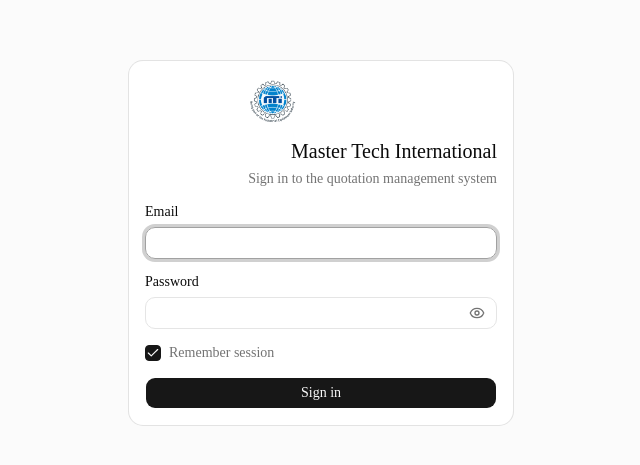
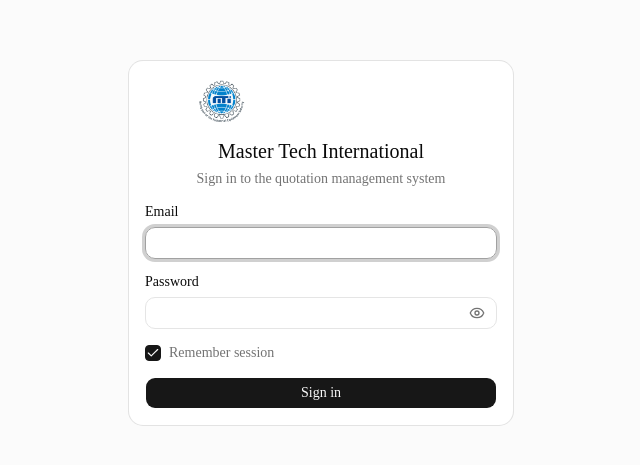
Before and after one commit to aiaceonesolutionscom/MTI-Quotation-system-, a Next.js app: page /login in a window 1280 px wide. Shown: the part 157-622 px from the top of the page, without its empty margins (319-959 px from the left). Built offline with nearby package versions, Linux system fonts and the light colour scheme; no server answers.

Commit message:
Center login logo and heading text

```diff
--- a/src/app/(auth)/login/login-form.tsx
+++ b/src/app/(auth)/login/login-form.tsx
@@ -17,7 +17,7 @@
 
   return (
     <Card className="w-full max-w-sm">
-      <CardHeader className="items-center justify-end text-right">
+      <CardHeader className="items-center justify-center text-center">
         <img src="/logo.png" alt="MTI" className="mb-2 size-12" />
         <CardTitle className="text-xl">Master Tech International</CardTitle>
         <CardDescription>Sign in to the quotation management system</CardDescription>
```
